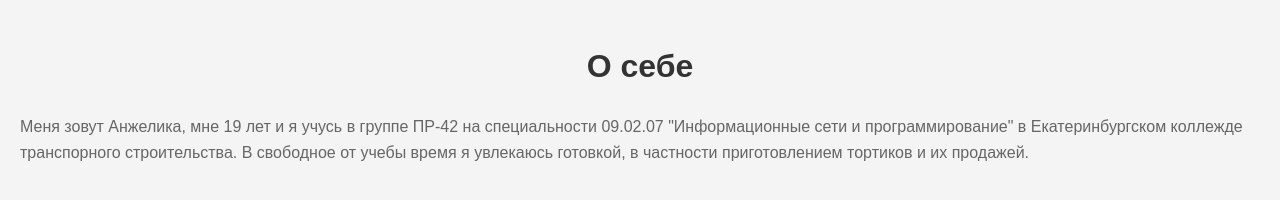
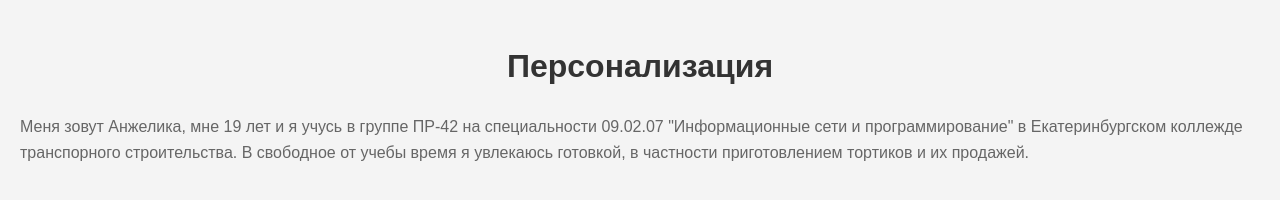
Before and after one commit to iksoll/unit03_project, a plain HTML site: page index.html in a window 1280 px wide. Drawn offline with Linux system fonts and the light colour scheme.

Commit message:
Conflict initialize index.html 2

```diff
--- a/index.html
+++ b/index.html
@@ -8,7 +8,7 @@
     <title>Document</title>
 </head>
 <body>
-    <h1>О себе</h1>
+    <h1>Персонализация</h1>
     <p>Меня зовут Анжелика, мне 19 лет и я учусь в группе ПР-42 на специальности 09.02.07 "Информационные сети и программирование" в Екатеринбургском коллежде транспорного строительства.
          В свободное от учебы время я увлекаюсь готовкой, в частности приготовлением тортиков и их продажей.</p>
 </body>
```
